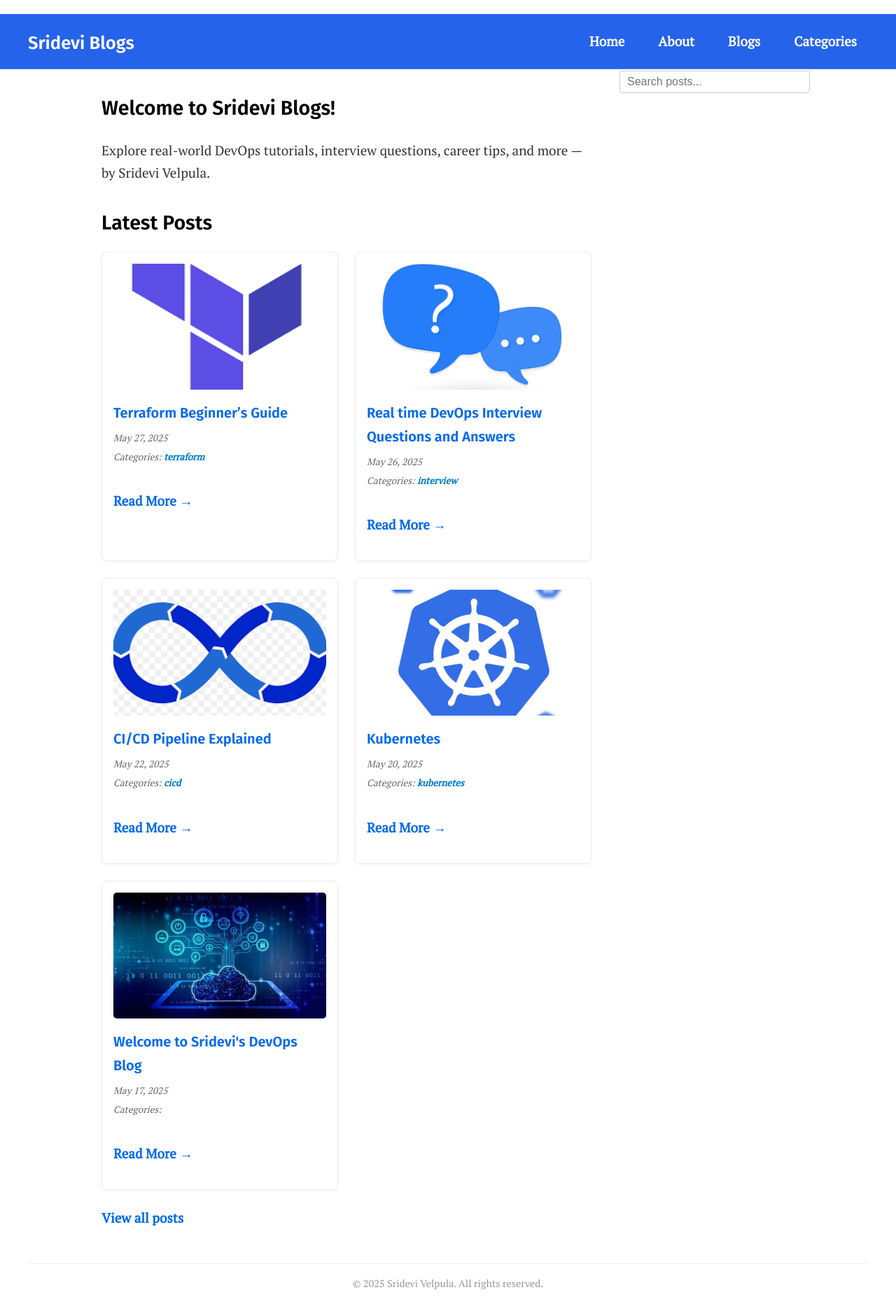
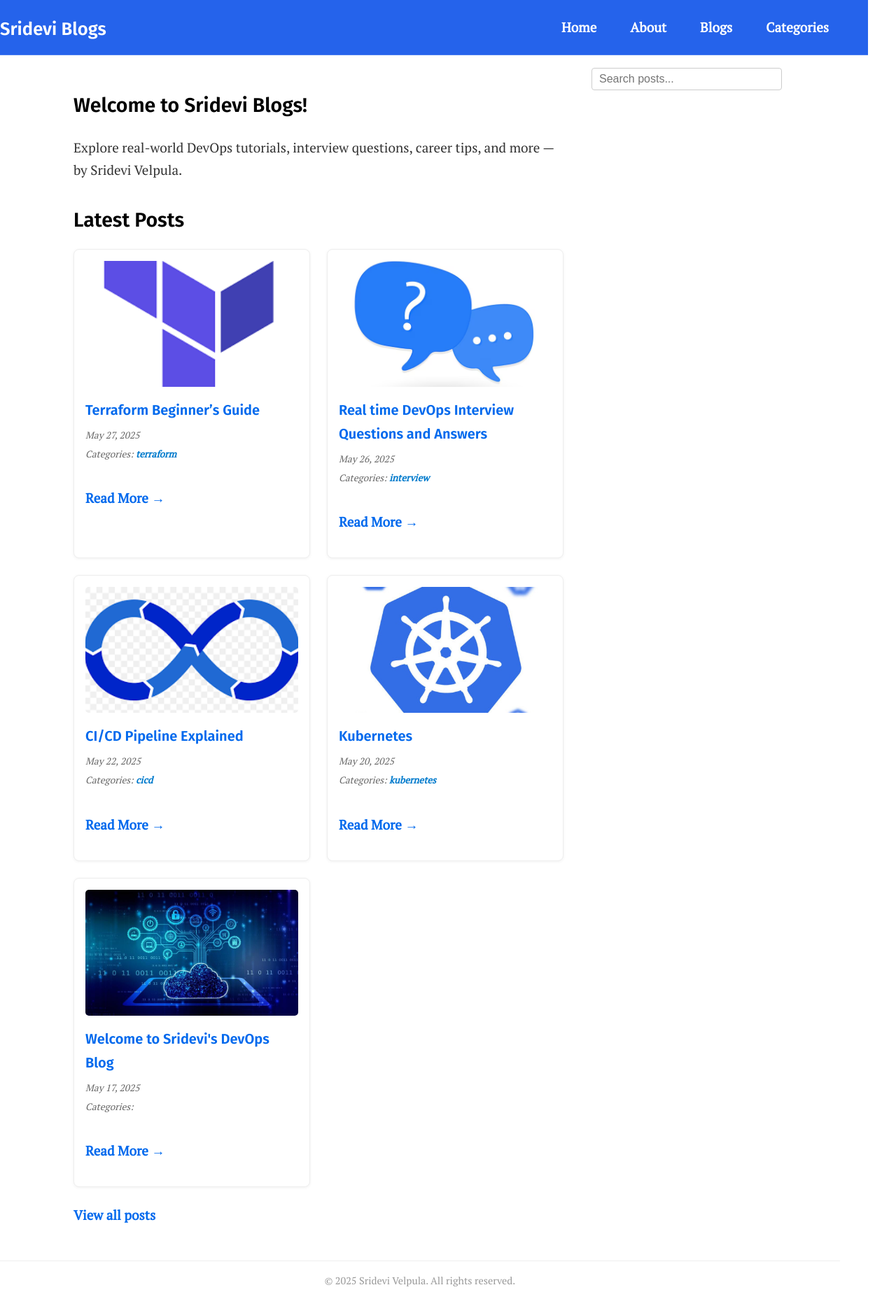
Before and after one commit to srideviblogs/srideviblogs.github.io, a Jekyll site: the page built from index.md, in a window 1280 px wide. Shown: the whole page at 70% size. Built offline with Jekyll 4.4.1, drawn with Linux system fonts in a browser that asks for light colours; after the commit the page ends 1843 px from its top, so only the background shows below that.

Commit message:
Update custom.css

```diff
--- a/assets/css/custom.css
+++ b/assets/css/custom.css
@@ -53,6 +53,11 @@ a:hover {
 
 /* Header */
 
+html, body {
+  margin: 0;
+  padding: 0;
+}
+
 .site-header {
   background-color: #2563eb;
   padding: 0.75rem 1rem;
@@ -64,6 +69,7 @@ a:hover {
   margin-right: -50vw;
   box-sizing: border-box;
   border-bottom: 1px solid rgba(255, 255, 255, 0.2);
+   margin-bottom: 1rem; /* space between header and content */
 }
 
 .site-header .container {
```
